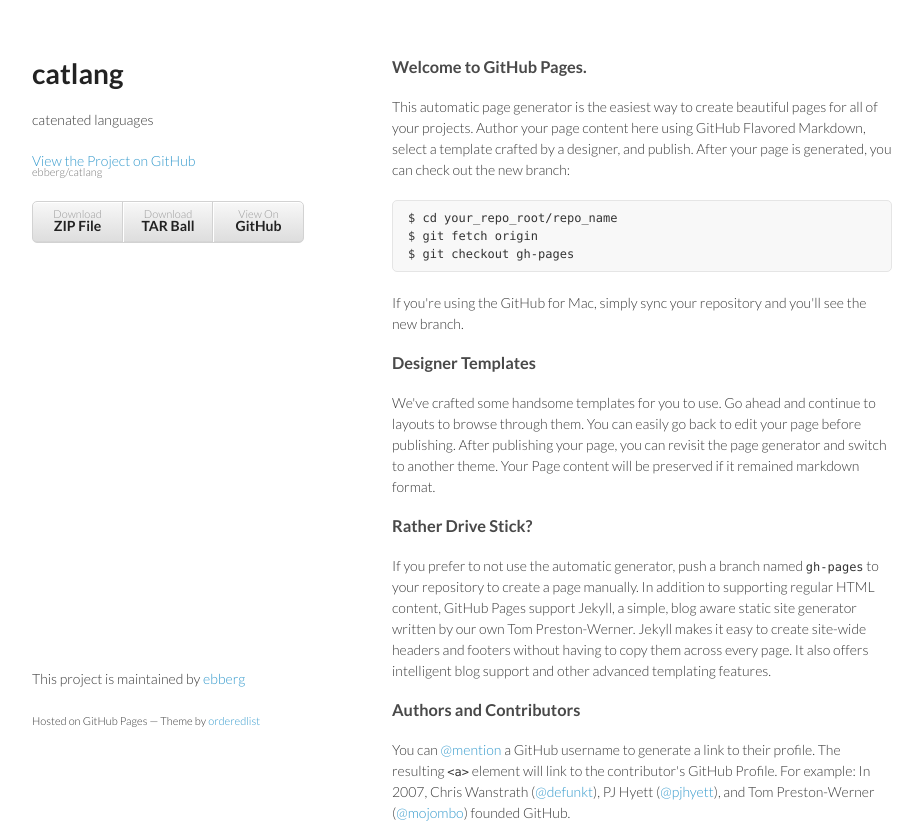
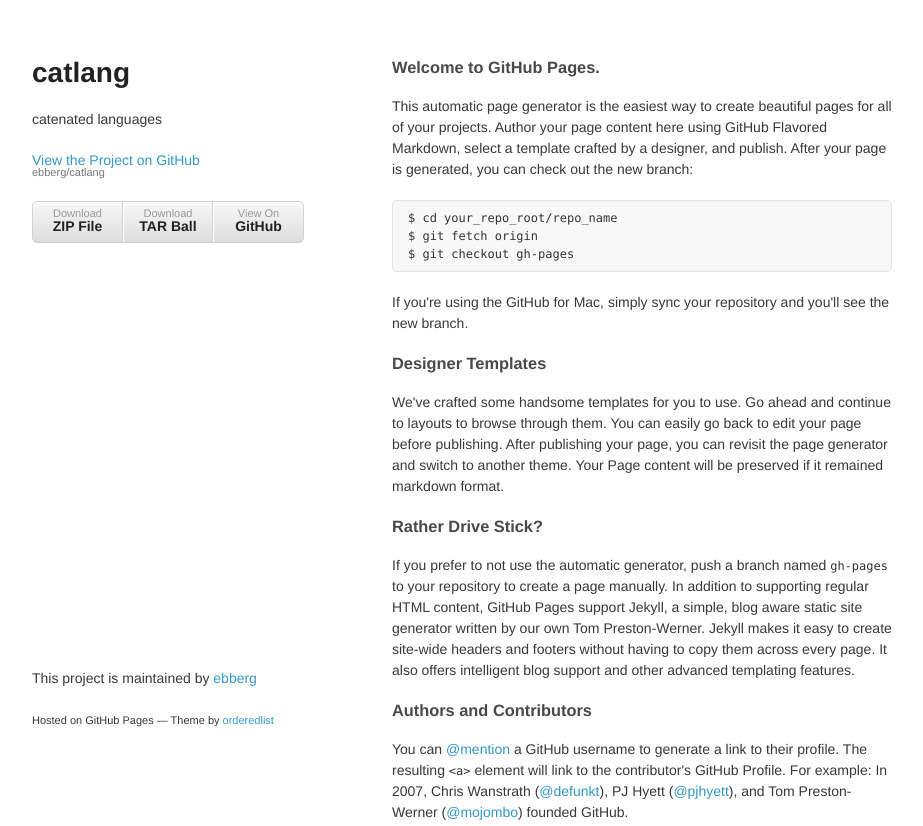
Before and after one commit to ebberg/catlang, a plain HTML site: page index.html in a window 1280 px wide. Shown: the top 826 px of the page, without its empty margins (178-1101 px from the left). Drawn offline with Linux system fonts and the light colour scheme.

Commit message:
Update styles.css

```diff
--- a/stylesheets/styles.css
+++ b/stylesheets/styles.css
@@ -1,8 +1,6 @@
-@import url(https://fonts.googleapis.com/css?family=Lato:300italic,700italic,300,700);
-
 body {
   padding:50px;
-  font:14px/1.5 Lato, "Helvetica Neue", Helvetica, Arial, sans-serif;
+  font:14px/1.5 "Helvetica Neue", Helvetica, Arial, sans-serif;
   color:#393939;
   font-weight:300;
 }
```
